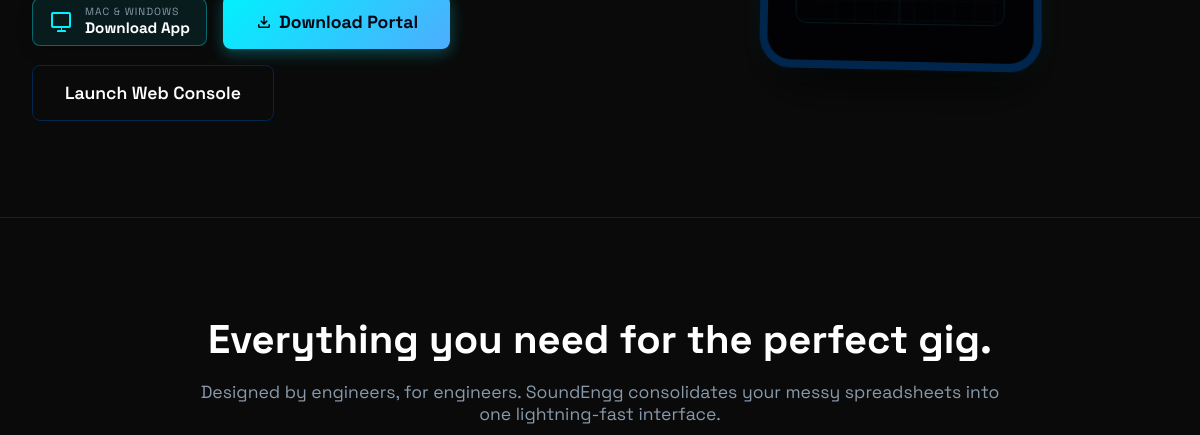
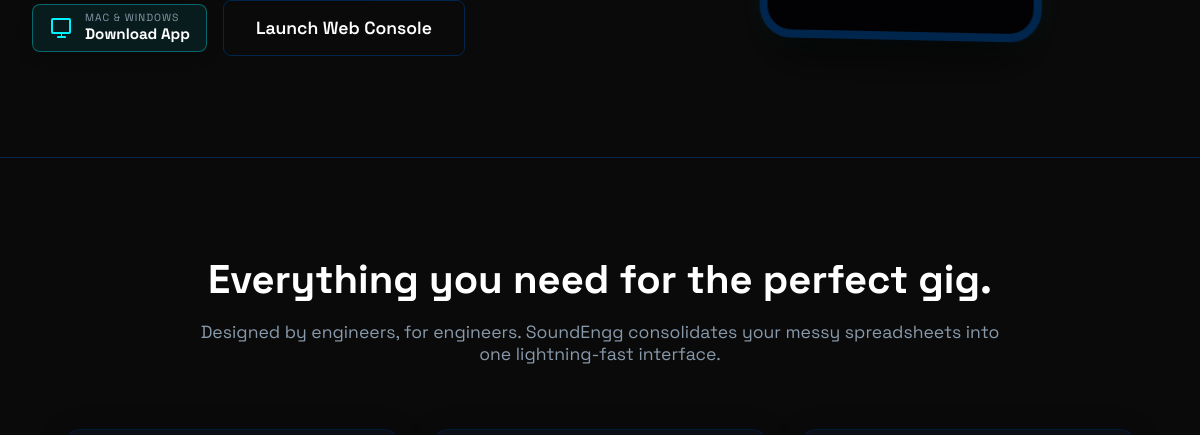
Before and after one commit to sujansubedi8934-sudo/soundengg-website, an Electron app: page index.html in a window 1200 px wide. Shown: the part 665-1100 px from the top of the page. Drawn offline with nearby package versions, Linux system fonts and the light colour scheme.

Commit message:
design(home): clean up hero action buttons, keeping 3 store badges and Launch Web Console

```diff
--- a/index.html
+++ b/index.html
@@ -190,9 +190,6 @@
                         <span class="store-subtext">MAC & WINDOWS</span>
                         <span class="store-maintext">Download App</span>
                     </div>
-                </a>
-                <a href="download.html" class="btn btn-primary hero-btn inline-console-btn" style="background: linear-gradient(135deg, #00f2fe, #4facfe); color: #050814; font-weight: 700; border: none; display: inline-flex; align-items: center; justify-content: center; gap: 6px; box-shadow: 0 4px 15px rgba(0, 242, 254, 0.3);">
-                    <span class="material-symbols-outlined" style="font-size: 18px;">download</span> Download Portal
                 </a>
                 <a href="app.html" class="btn btn-outline hero-btn inline-console-btn">Launch Web Console</a>
             </div>
```
